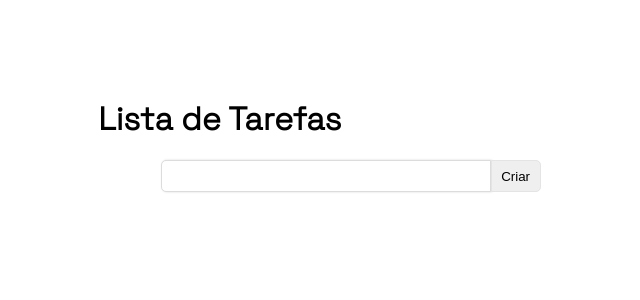
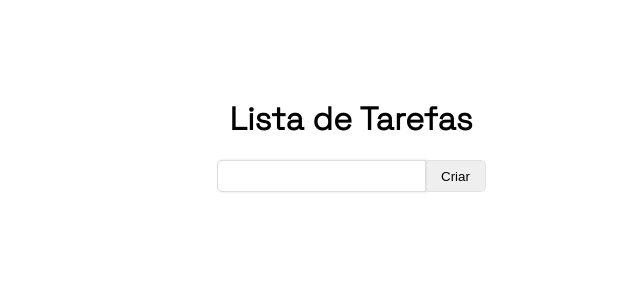
Before and after one commit to httpsdfaa/todo-list, a React (Create React App) app: page / in a window 1280 px wide. Shown: the top 300 px of the page, without its empty margins (289-929 px from the left). Built offline with nearby package versions, Linux system fonts and the light colour scheme.

Commit message:
finalizado

```diff
--- a/public/index.html
+++ b/public/index.html
@@ -2,7 +2,8 @@
 <html lang="pt-br">
   <head>
     <meta charset="utf-8" />
-    <meta name="viewport" content="width=device-width, initial-scale=1" />
+    <meta name="viewport" content="width=device-width, initial-scale=1,
+    maximum-scale=1.0, user-scalabre=0" />
     <meta name="theme-color" content="#000000" />
     <meta
       name="description"
--- a/src/components/Input.jsx
+++ b/src/components/Input.jsx
@@ -69,6 +69,7 @@ export default class TodoApp extends React.Component {
                             value={this.state.text}
                             onMouseOver={mouseOverInput}
                             onMouseOut={mouseOutInput}
+                            maxLength='26'
                         />
                         <button onMouseOver={onMouseOver} onMouseOut={onMouseOut}
                             onMouseDown={onMouseDown} onMouseUp={onMouseUp} >
--- a/src/css/inputStyle.css
+++ b/src/css/inputStyle.css
@@ -3,7 +3,6 @@
 h1 {
     display: flex;
     align-self: center;
-    width: 40%;
 }
 
 input {
@@ -13,20 +12,18 @@ input {
     box-shadow: 1px 0 2px 0 rgba(170, 170, 170, 0.5);
     border-radius: 5px 0 0 5px;
     height: 30px;
-    width: 100%;
     margin-bottom: 10px;
     padding: 0 15px 0 15px;
 }
 
 input:focus{
-    outline: 1px solid rgb(19, 151, 212);
+    outline: 1px solid rgba(19, 151, 212, 0.3);
 }
 
 
 #form-new-todo {
     display: flex;
     flex-direction: column;
-    width: 30%;
     align-self: center;
 }
 
@@ -46,7 +43,6 @@ input:focus{
     display: flex;
     align-self: center;
     flex-direction: column;
-    width: 30%;
     list-style: none;
     height: 60vh;
     padding: 0;
@@ -56,7 +52,7 @@ input:focus{
     border-radius: 3px;
     border: 1px solid rgba(5, 142, 206, 0.4);
     box-shadow: 0 0 2px 0 rgba(5, 142, 206, 0.2);
-    padding: 7px 0 7px 15px ;
+    padding: 7px 15px 7px 15px ;
     margin-bottom: 10px;
     font-weight: bold;
 }
```
